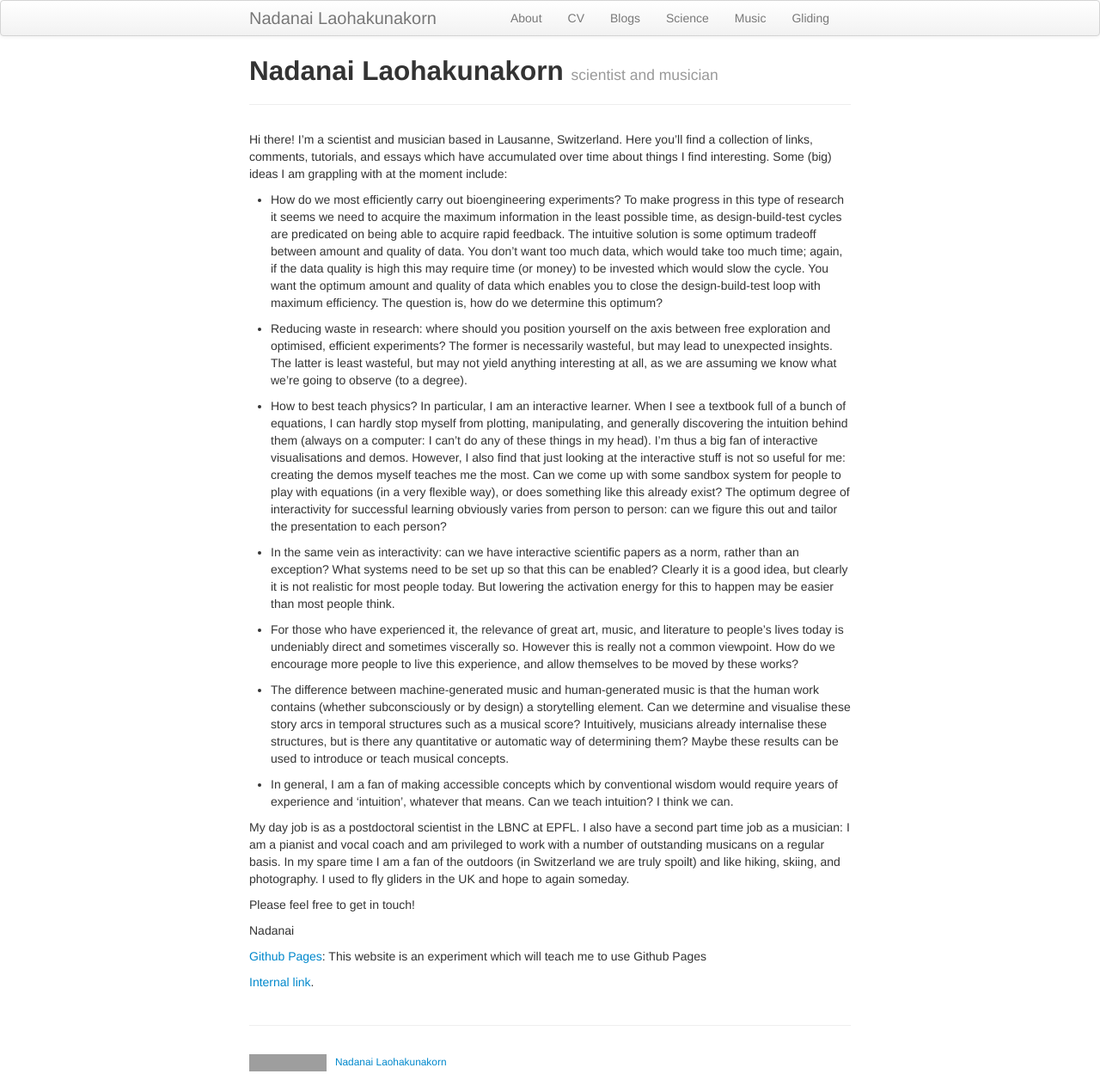
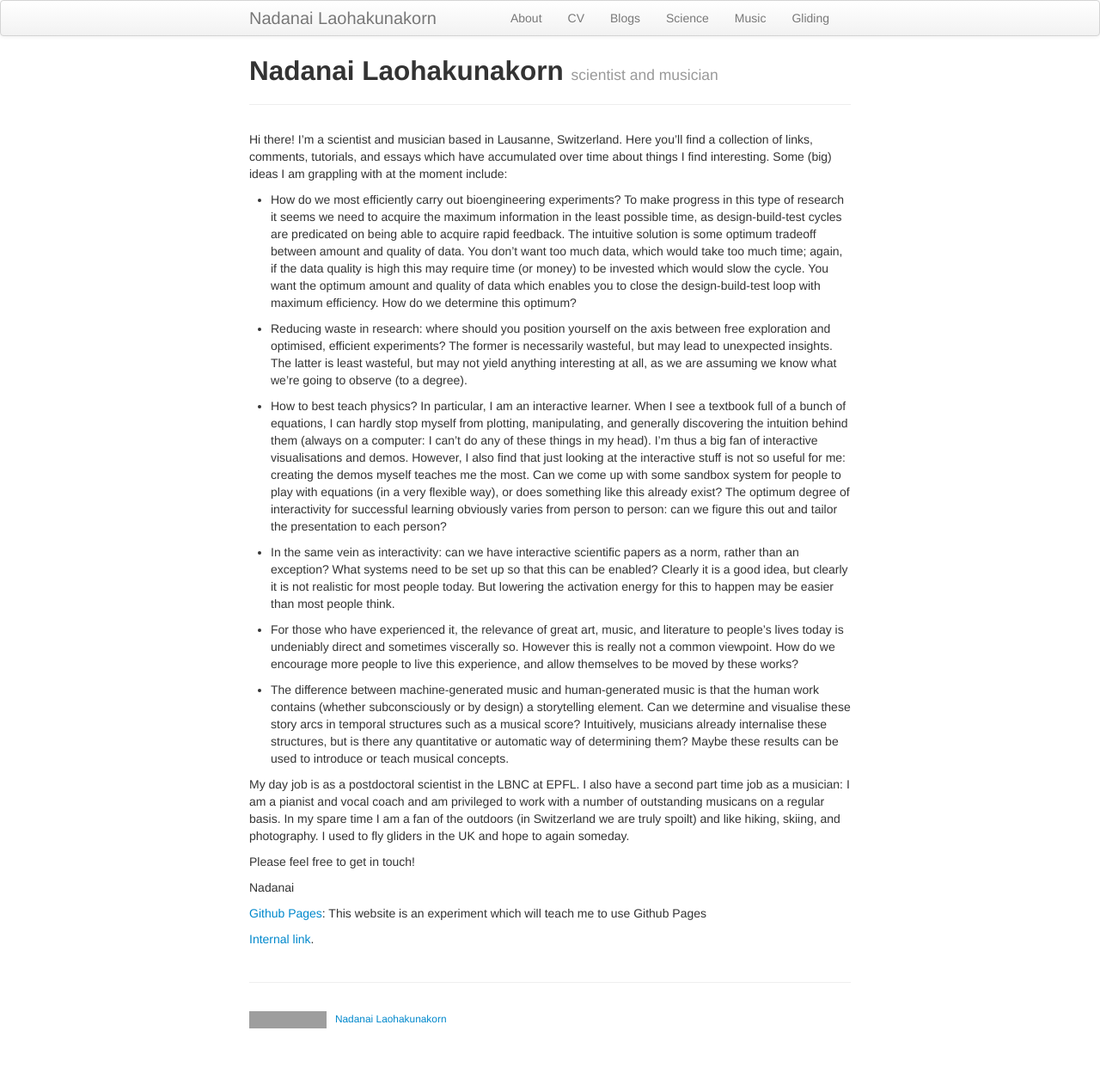
Before and after one commit to nadanai263/nadanai263.github.io, a Jekyll site: the page built from index.md, in a window 1280 px wide. Shown: the whole page at 86% size. Built offline with Jekyll 4.4.1, drawn with Linux system fonts in a browser that asks for light colours; after the commit the page ends 1206 px from its top, so only the background shows below that; grey boxes are pictures that could not be loaded.

Commit message:
Update index.md

```diff
--- a/index.md
+++ b/index.md
@@ -7,7 +7,7 @@ description: a website about me, my science, and musical activities
 
 Hi there! I'm a scientist and musician based in Lausanne, Switzerland. Here you'll find a collection of links, comments, tutorials, and essays which have accumulated over time about things I find interesting. Some (big) ideas I am grappling with at the moment include:
 
-- How do we most efficiently carry out bioengineering experiments? To make progress in this type of research it seems we need to acquire the maximum information in the least possible time, as design-build-test cycles are predicated on being able to acquire rapid feedback. The intuitive solution is some optimum tradeoff between amount and quality of data. You don't want too much data, which would take too much time; again, if the data quality is high this may require time (or money) to be invested which would slow the cycle. You want the optimum amount and quality of data which enables you to close the design-build-test loop with maximum efficiency. The question is, how do we determine this optimum?
+- How do we most efficiently carry out bioengineering experiments? To make progress in this type of research it seems we need to acquire the maximum information in the least possible time, as design-build-test cycles are predicated on being able to acquire rapid feedback. The intuitive solution is some optimum tradeoff between amount and quality of data. You don't want too much data, which would take too much time; again, if the data quality is high this may require time (or money) to be invested which would slow the cycle. You want the optimum amount and quality of data which enables you to close the design-build-test loop with maximum efficiency. How do we determine this optimum?
 
 - Reducing waste in research: where should you position yourself on the axis between free exploration and optimised, efficient experiments? The former is necessarily wasteful, but may lead to unexpected insights. The latter is least wasteful, but may not yield anything interesting at all, as we are assuming we know what we're going to observe (to a degree).
 
@@ -19,8 +19,6 @@ Hi there! I'm a scientist and musician based in Lausanne, Switzerland. Here you'
 
 - The difference between machine-generated music and human-generated music is that the human work contains (whether subconsciously or by design) a storytelling element. Can we determine and visualise these story arcs in temporal structures such as a musical score? Intuitively, musicians already internalise these structures, but is there any quantitative or automatic way of determining them? Maybe these results can be used to introduce or teach musical concepts.
 
-- In general, I am a fan of making accessible concepts which by conventional wisdom would require years of experience and 'intuition', whatever that means. Can we teach intuition? I think we can.
-
 My day job is as a postdoctoral scientist in the LBNC at EPFL. I also have a second part time job as a musician: I am a pianist and vocal coach and am privileged to work with a number of outstanding musicans on a regular basis. In my spare time I am a fan of the outdoors (in Switzerland we are truly spoilt) and like hiking, skiing, and photography. I used to fly gliders in the UK and hope to again someday.
 
 Please feel free to get in touch!
```
